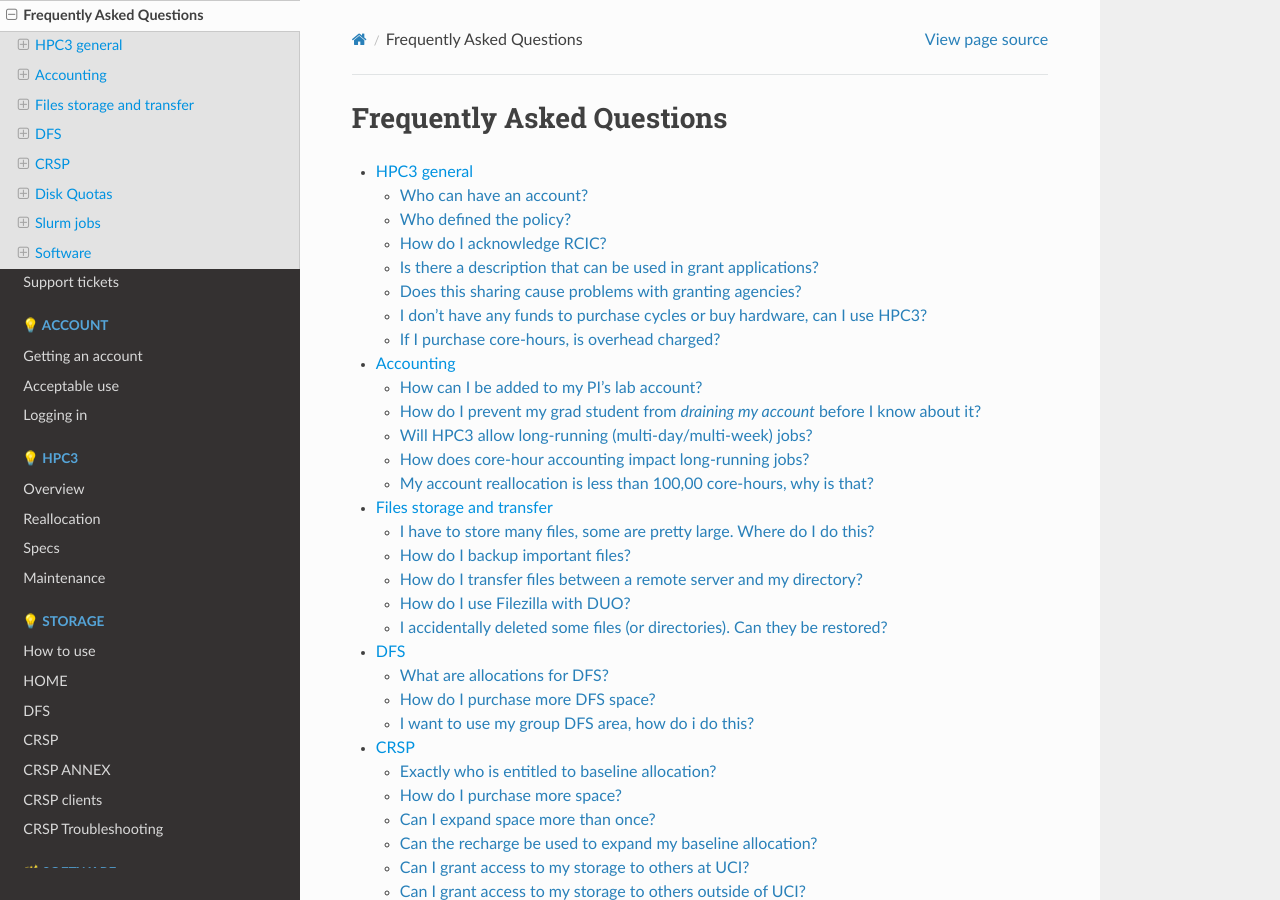
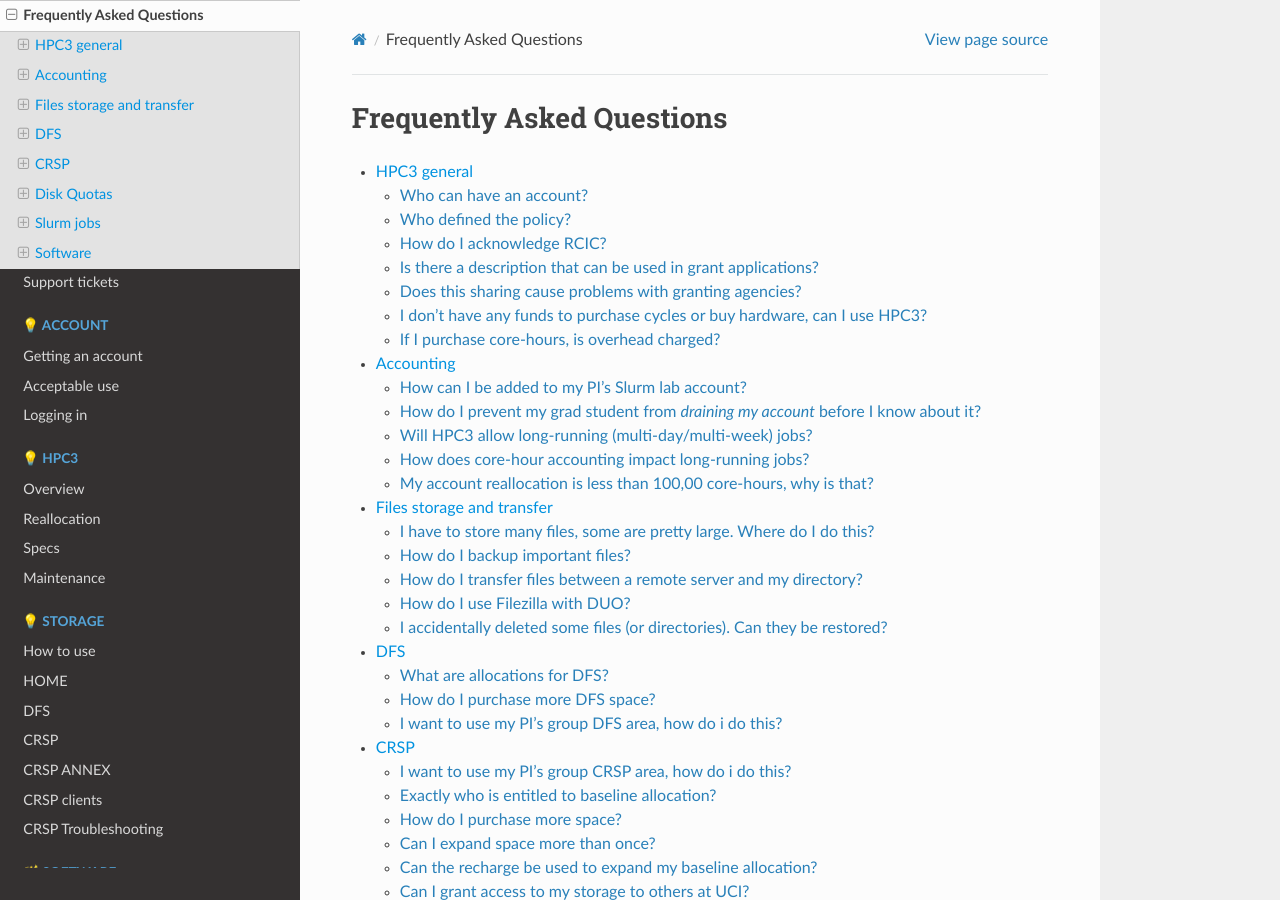
Before and after one commit to RCIC-UCI-Public/website-rcic, a Sphinx documentation site: the page built from docs/source/help/faq.rst, in a window 1280 px wide and 900 px high. Built offline with Sphinx 7.4.7 and the Read the Docs theme 2.0.0, drawn with Linux system fonts in a browser that asks for light colours; some of the changed text lies outside the part shown.

Commit message:
make distinct questions for how to add pi's slurm,dfs,crsp

```diff
--- a/docs/source/help/faq.rst
+++ b/docs/source/help/faq.rst
@@ -63,8 +63,8 @@
 :bluelight:`Accounting`
 -----------------------
 
-How can I be added to my PI's lab account?
-~~~~~~~~~~~~~~~~~~~~~~~~~~~~~~~~~~~~~~~~~~
+How can I be added to my PI's Slurm lab account?
+~~~~~~~~~~~~~~~~~~~~~~~~~~~~~~~~~~~~~~~~~~~~~~~~
 
 PIs have control over who can charge to their account and how much they can charge.
 Please send a request to hpc-support@uci.edu
@@ -163,8 +163,8 @@
 
 Please see how to :ref:`buy dfs`
 
-I want to use my group DFS area, how do i do this?
-~~~~~~~~~~~~~~~~~~~~~~~~~~~~~~~~~~~~~~~~~~~~~~~~~~~
+I want to use my PI's group DFS area, how do i do this?
+~~~~~~~~~~~~~~~~~~~~~~~~~~~~~~~~~~~~~~~~~~~~~~~~~~~~~~~
 
 If your PI already has a group DFS area you need to submit a ticket
 to hpc-support@uci.edu requesting to be be added to a specific group
@@ -173,6 +173,11 @@
 
 :bluelight:`CRSP`
 -----------------
+
+I want to use my PI's group CRSP area, how do i do this?
+~~~~~~~~~~~~~~~~~~~~~~~~~~~~~~~~~~~~~~~~~~~~~~~~~~~~~~~~
+
+Please see :ref:`getting crsp account`
 
 Exactly who is entitled to baseline allocation?
 ~~~~~~~~~~~~~~~~~~~~~~~~~~~~~~~~~~~~~~~~~~~~~~~
```
